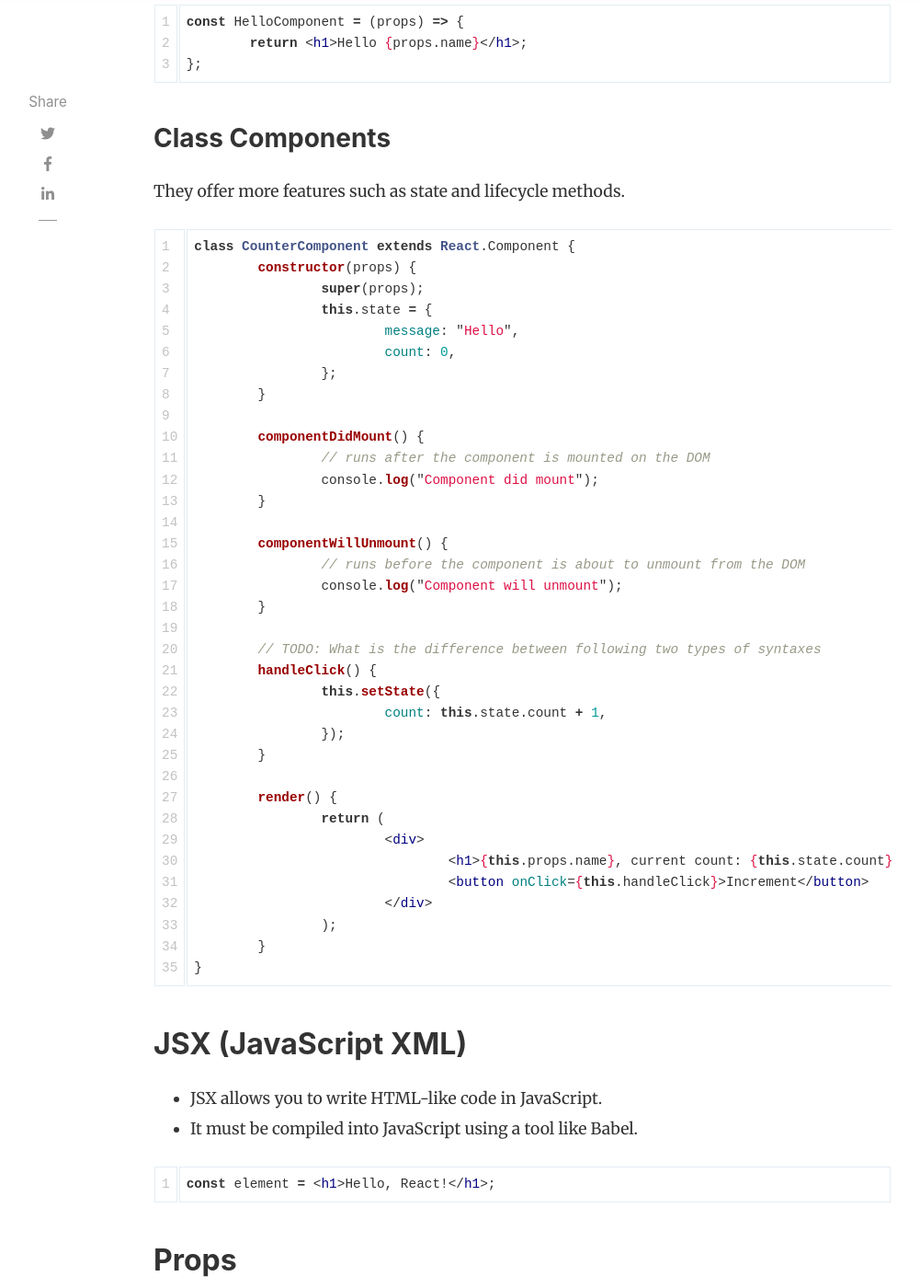
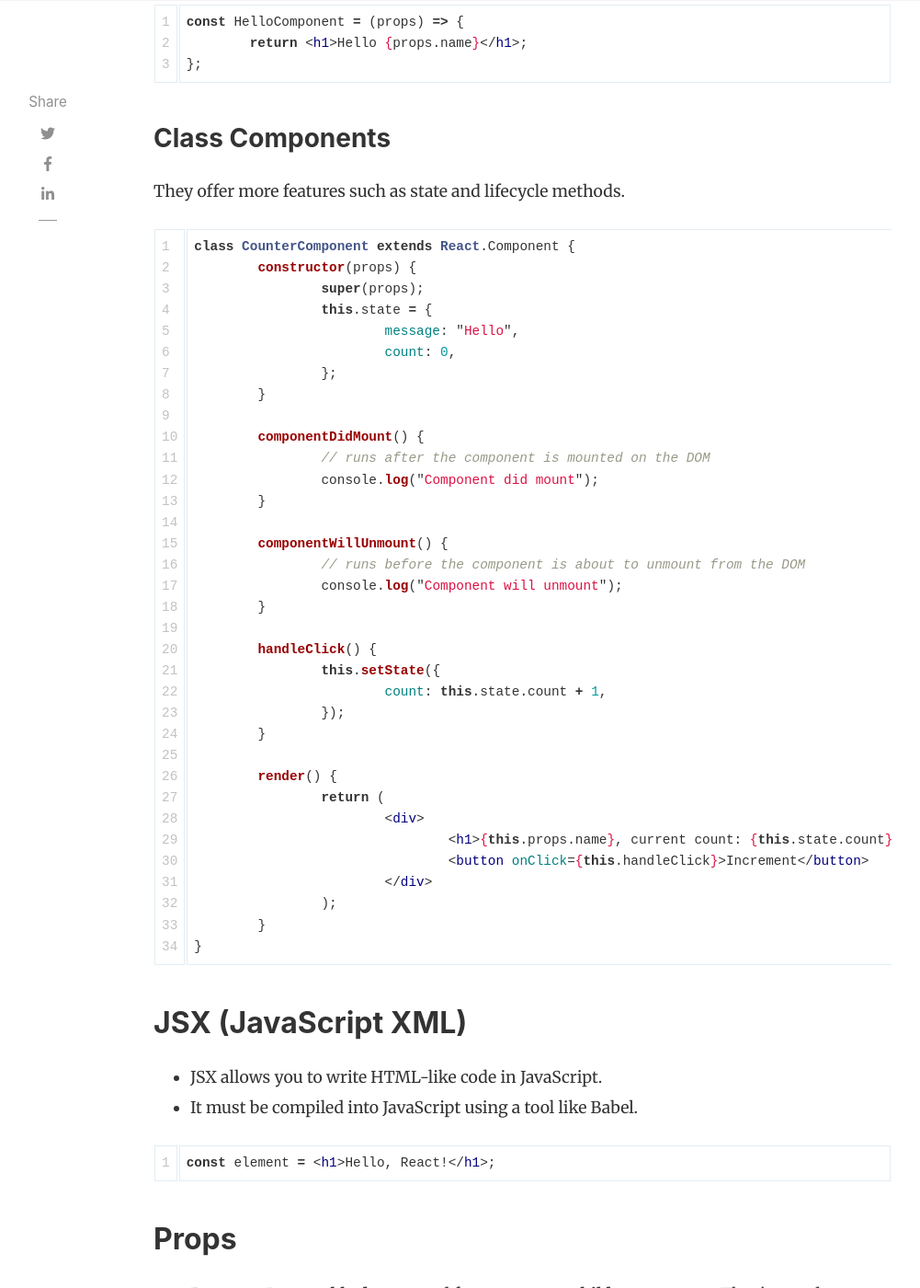
Before and after one commit to vikas3045/vikas3045.github.io, a Jekyll site: the page built from _posts/2023-10-12-reactjs-reference-notes.md, in a window 1280 px wide and 1400 px high, scrolled down 1293 px. Shown: the whole window at 92% size, without its empty margins (118-1119 px from the left). Built offline with Jekyll 4.4.1, drawn with Linux system fonts in a browser that asks for light colours; nearby versions of some CDN libraries; comment, search, counter and statistics services are not loaded.

Commit message:
Update 2023-10-12-reactjs-reference-notes.md

```diff
--- a/_posts/2023-10-12-reactjs-reference-notes.md
+++ b/_posts/2023-10-12-reactjs-reference-notes.md
@@ -71,7 +71,6 @@ class CounterComponent extends React.Component {
 		console.log("Component will unmount");
 	}
 
-	// TODO: What is the difference between following two types of syntaxes
 	handleClick() {
 		this.setState({
 			count: this.state.count + 1,
```
